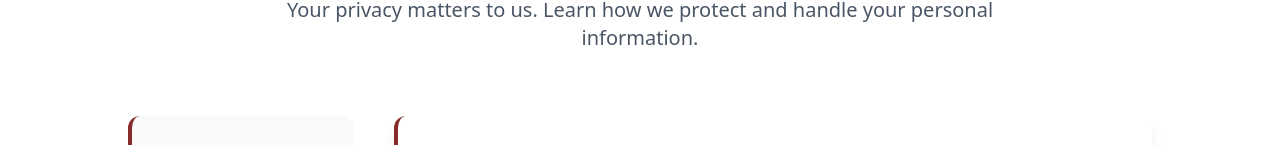
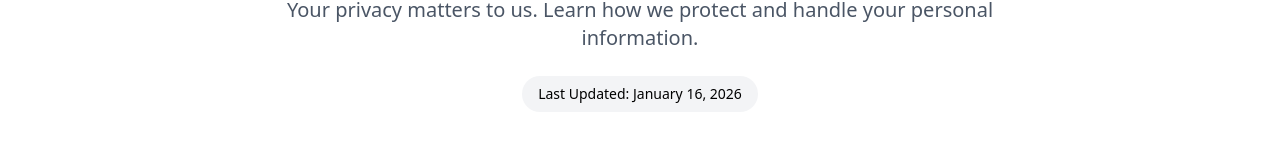
Before and after one commit to digicoders-git/espejo_website, a React (Vite) app: page /privacy-policy in a window 1280 px wide. Shown: the part 212-357 px from the top of the page. Built offline with nearby package versions, Linux system fonts and the light colour scheme; no server answers.

Commit message:
date update to privacy page

```diff
--- a/src/components/PrivacyPolicyPage.jsx
+++ b/src/components/PrivacyPolicyPage.jsx
@@ -26,9 +26,11 @@ const PrivacyPolicyPage = () => {
           <p className={`text-xl ${isDark ? 'text-gray-400' : 'text-gray-600'} max-w-3xl mx-auto`}>
             Your privacy matters to us. Learn how we protect and handle your personal information.
           </p>
-          {/* <div className={`mt-6 inline-flex items-center px-4 py-2 rounded-full ${isDark ? 'bg-gray-800' : 'bg-gray-100'}`}>
-            <span className="text-sm font-medium">Last Updated: December 15, 2025</span>
-          </div> */}
+          <div className={`mt-6 inline-flex items-center px-4 py-2 rounded-full ${isDark ? 'bg-gray-800' : 'bg-gray-100'}`}>
+            <span className="text-sm font-medium">
+              Last Updated: {new Date().toLocaleDateString('en-US', { year: 'numeric', month: 'long', day: 'numeric' })}
+            </span>
+          </div>
         </div>
 
         <div className="grid grid-cols-1 lg:grid-cols-4 gap-10">
```
